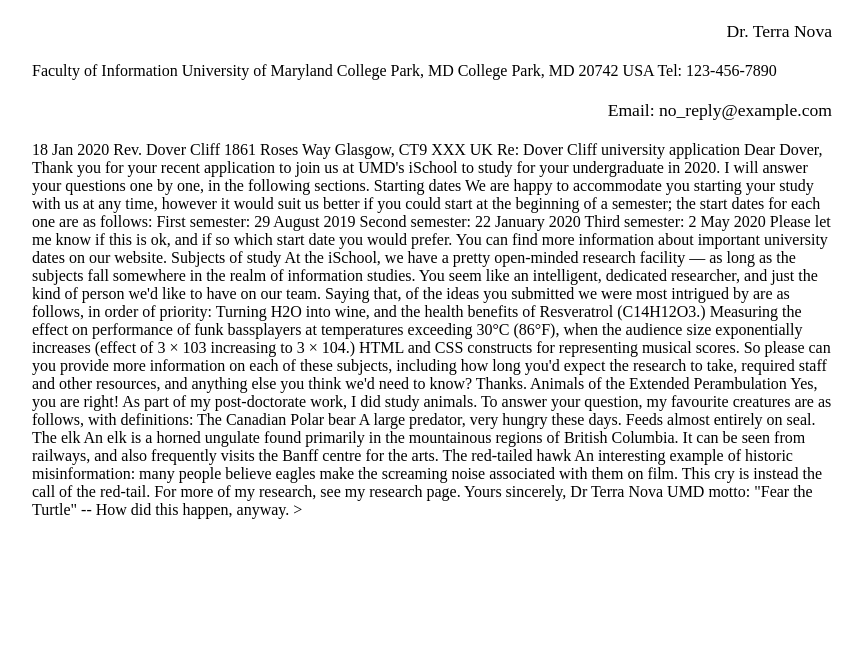
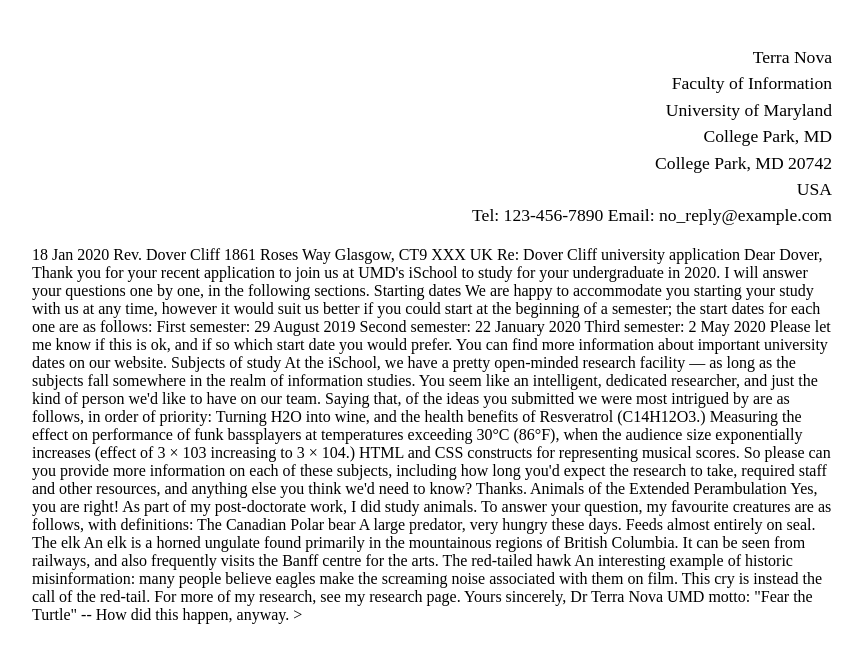
Before and after one commit to kspu0822INST377/kspu0822INST377.github.io, a plain HTML site: page lab_2/index.html in a window 1280 px wide. Shown: the whole page, without its empty margins (208-1071 px from the left). Drawn offline with Linux system fonts and the light colour scheme.

Commit message:
Update index.html

```diff
--- a/lab_2/index.html
+++ b/lab_2/index.html
@@ -31,15 +31,14 @@
 
 <body>
     <p class="sender-column">
-        Dr. Terra Nova
-    </p class="sender-column">
-        Faculty of Information
-        University of Maryland
-        College Park, MD
-        College Park, MD 20742
-        USA
-        Tel: 123-456-7890
-    <p class="sender-column">
+        <br>Terra Nova
+        <br>Faculty of Information
+        <br>University of Maryland
+        <br>College Park, MD
+        <br>College Park, MD 20742
+        <br>USA
+        <br>Tel: 123-456-7890
+
         Email: no_reply@example.com
     </p class="sender-column">
 
```
